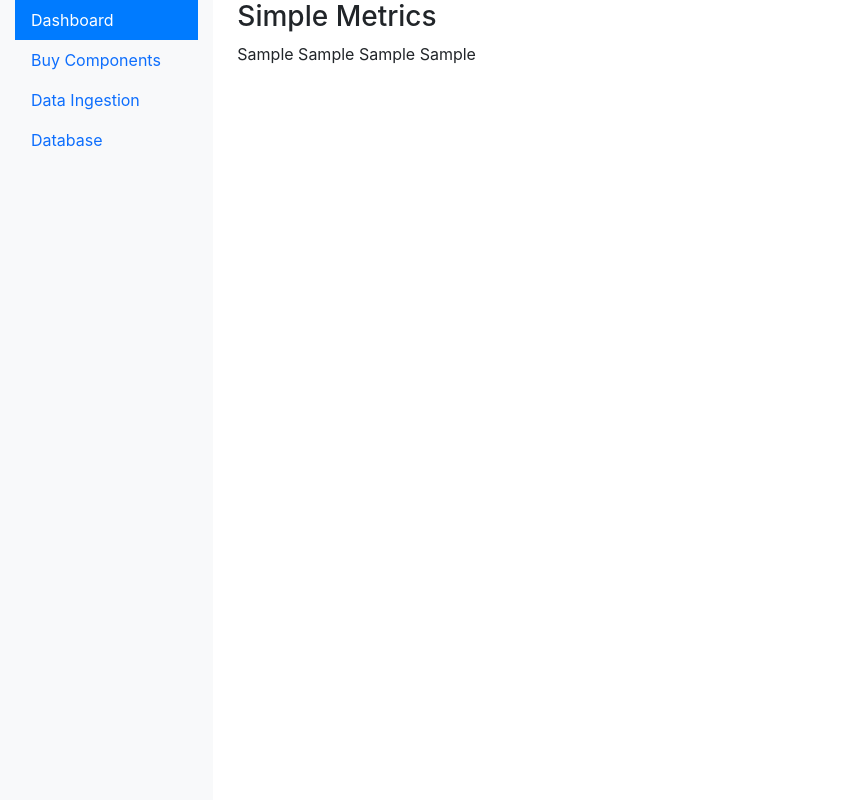
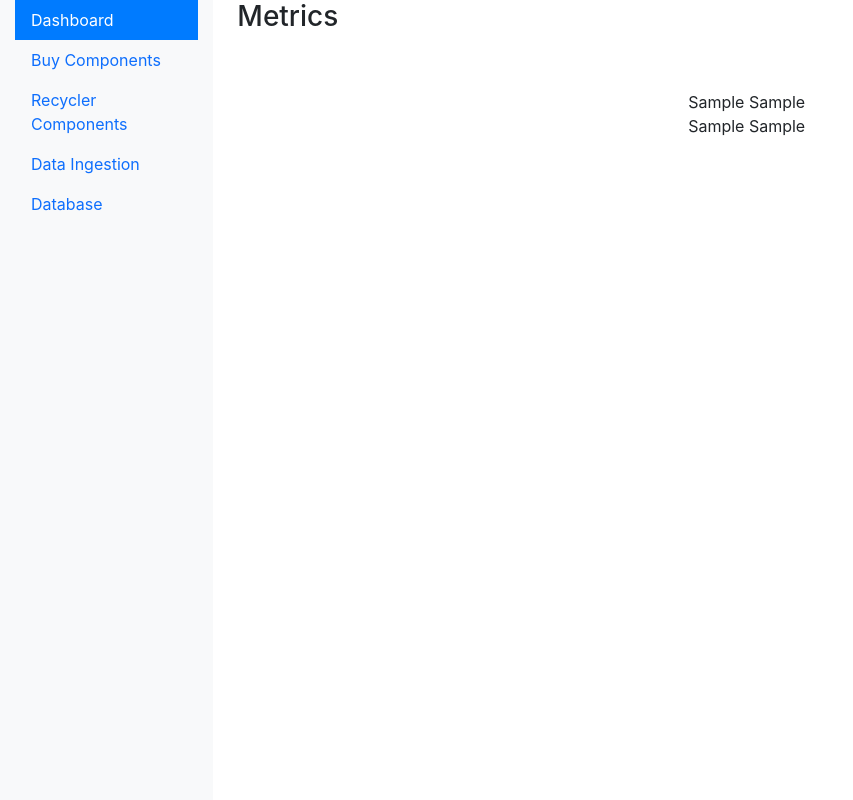
Before and after one commit to Iamprashanth-1/airb, a Flask app: template templates/home.html in a window 1280 px wide. Shown: the part 56-856 px from the top of the page, without its empty margins (0-853 px from the left). Run offline with Flask 3, Linux system fonts and the light colour scheme; the template is opened without the code that fills it: most values are stand-ins (such as "Sample title", 1, 10 or a date in 2020); some libraries are stand-ins or nearby versions.

Commit message:
pushed code at morining

```diff
--- a/app.py
+++ b/app.py
@@ -113,9 +113,10 @@ def home():
     if not session.get('email'):
         return redirect(url_for('index'))
     partname ,metrc = get_parts(session.get('email'))
+    totalData4 = recycle_data()
     # print(metrc)
     email = session.get('email')
-    return render_template('home.html',partnames=partname,mtrs =metrc, session=session,tables1=get_table_data(session.get('email')) ,plot1=get_plot1(email),plot2=get_plot2(email) ,plot3=get_plot3(email) ,plot4=get_plot4(email))
+    return render_template('home.html',partnames=partname,mtrs =metrc,totalData4=totalData4, session=session,tables1=get_table_data(session.get('email')) ,plot1=get_plot1(email),plot2=get_plot2(email) ,plot3=get_plot3(email) ,plot4=get_plot4(email))
 
 
 @app.route('/<path:path>')
--- a/templates/home.html
+++ b/templates/home.html
@@ -49,6 +49,11 @@ th, td {
     padding: 8px;
     text-align: left;
 }
+.container-c1 {
+    display: flex;
+    justify-content: center;
+    align-items: center;
+}
 
 .dropdown.active .dropdown-content {
     display: block;
@@ -78,26 +83,33 @@ th, td {
         <div class="row">
           <nav class="col-md-2 d-none d-md-block left-bar">
             <div class="nav flex-column nav-pills" id="v-pills-tab" role="tablist" aria-orientation="vertical">
-              <a class="nav-link active" id="v-pills-tab1" data-toggle="pill" href="#v-pills-home" role="tab" aria-controls="v-pills-home" aria-selected="true">Dashboard</a>
-              <a class="nav-link" id="v-pills-tab2" data-toggle="pill" href="#v-pills-profile" role="tab" aria-controls="v-pills-profile" aria-selected="false">Buy Components</a>
-              <a class="nav-link" id="v-pills-tab3" data-toggle="pill" href="#v-pills-messages" role="tab" aria-controls="v-pills-messages" aria-selected="false">Data Ingestion</a>
-              <a class="nav-link" id="v-pills-tab4" data-toggle="pill" href="#v-pills-dash" role="tab" aria-controls="v-pills-dash" aria-selected="false">Database</a>
+              <a class="nav-link active" id="v-pills-tab1" data-toggle="pill" href="#airb-dash" role="tab" aria-controls="airb-dash" aria-selected="true">Dashboard</a>
+              <a class="nav-link" id="v-pills-tab2" data-toggle="pill" href="#airb-Buy" role="tab" aria-controls="airb-Buy" aria-selected="false">Buy Components</a>
+              <a class="nav-link" id="v-pills-tab2" data-toggle="pill" href="#airb-recycle" role="tab" aria-controls="airb-recycle" aria-selected="false">Recycler Components</a>
+              <a class="nav-link" id="v-pills-tab3" data-toggle="pill" href="#airb-Ingestion" role="tab" aria-controls="airb-Ingestion" aria-selected="false">Data Ingestion</a>
+              <a class="nav-link" id="v-pills-tab4" data-toggle="pill" href="#airb-database" role="tab" aria-controls="airb-database" aria-selected="false">Database</a>
 
             </div>
           </nav>
           <!-- Main Content -->
           <main role="main" class="col-md-10 ml-sm-auto px-4">
             <div class="tab-content" id="v-pills-tabContent">
-              <div class="tab-pane fade show active" id="v-pills-home" role="tabpanel" aria-labelledby="v-pills-tab1">
-                <h3>Simple Metrics</h3>
+              <div class="tab-pane fade show active" id="airb-dash" role="tabpanel" aria-labelledby="v-pills-tab1">
+                <h3>Metrics</h3>
+                <br>
+                <br>
+                <div class="container-c1">
                 {{plot1|safe}}
                 {{plot2|safe}}
+                </div>
+                <div class="container-c1">
                 {{plot3|safe}}
                 {{plot4|safe}}
+                </div>
 
 
             </div>
-              <div class="tab-pane fade" id="v-pills-profile" role="tabpanel" aria-labelledby="v-pills-tab2">
+              <div class="tab-pane fade" id="airb-Buy" role="tabpanel" aria-labelledby="v-pills-tab2">
                 <h5>Welcome to Aircraft Parts Page Select below to view parts</h5>
 
                 <form method="post" action="/query">
@@ -169,8 +181,8 @@ th, td {
 
 
               </div>
-              <div class="tab-pane fade" id="v-pills-messages" role="tabpanel" aria-labelledby="v-pills-tab3">
-                <h1>Upload Your file </h1>
+              <div class="tab-pane fade" id="airb-Ingestion" role="tabpanel" aria-labelledby="v-pills-tab3">
+                <h1>Upload Your Files </h1>
                 <h5> For Sample file please request Admin</h5>
                 <br>
                 <br>
@@ -180,10 +192,46 @@ th, td {
                     <label for="file-upload">Select a file to upload:</label>
                     <input type="file" id="file-upload" name="file">
                     <br>
-                    <button type="submit">Submit</button>
+                    <button class="btn btn-primary" type="submit">Submit</button>
                   </form>
               </div>
-              <div class="tab-pane fade" id="v-pills-dash" role="tabpanel" aria-labelledby="v-pills-tab4">
+
+              <div class="tab-pane fade" id="airb-recycle" role="tabpanel" aria-labelledby="v-pills-tab3">
+                <h3>Recycleable Parts</h3>
+
+
+                  {% if totalData4 %}
+                  <table id="example1" class="display" style="width:100%">
+                  <thead>
+                    <tr>
+                        {% for i in totalData4[0].keys() %}
+
+                        <th>{{i}}</th>
+                        {% endfor %}
+                    </tr>
+                  </thead>
+                  <tbody>
+                    {% for i in totalData4 %}
+                    <tr>
+
+
+                      <!-- <td><div class="dropdown">
+                        <button onclick="toggleDropdown()"></button>
+                        <div id="dropdownContent" class="dropdown-content">
+                            <p>Some data here</p>
+                        </div></td> -->
+                        {% for j in i.values() %}
+                        <td>{{j}}</td>
+                        {% endfor %}
+                    </tr>
+                    {% endfor %}
+                  </tbody>
+
+
+                  </table>
+                  {% endif %}
+              </div>
+              <div class="tab-pane fade" id="airb-database" role="tabpanel" aria-labelledby="v-pills-tab4">
                 <h1>Database</h1>
                 <table id="myTable" class="table table-striped">
                     <thead>
--- a/templates/login.html
+++ b/templates/login.html
@@ -164,7 +164,6 @@ button{
 
         <label for="usertype">USER TYPE</label>
         <select name="usertype" style="background-color: #080710;" type="text">
-            <option value="Admin">Admin</option>
             <option value="Aircraft_M">Aircraft Manufacturers</option>
             <option value="Airline">Airline</option>
             <option value="Recycle_F">Recycling facilities.</option>
--- a/templates/signup.html
+++ b/templates/signup.html
@@ -158,10 +158,9 @@ button{
         <div class="shape"></div>
     </div>
     <form action="/signup" method="post">
-        <h3>AIRBUS LOGIN</h3>
+        <h3>AIRBUS Signup</h3>
         <label for="usertype">USER TYPE</label>
         <select name="usertype" id="usertype_id" style="background-color: #080710;" onchange="updateSelected('usertype_id')">
-            <option value="Admin">Admin</option>
             <option value="Aircraft_M">Aircraft Manufacturers</option>
             <option value="Airline">Airline</option>
             <option value="Recycle_F">Recycling facilities.</option>
```
Also changed, not shown: utils.py (+17 -0 lines), ReadMe.md.
